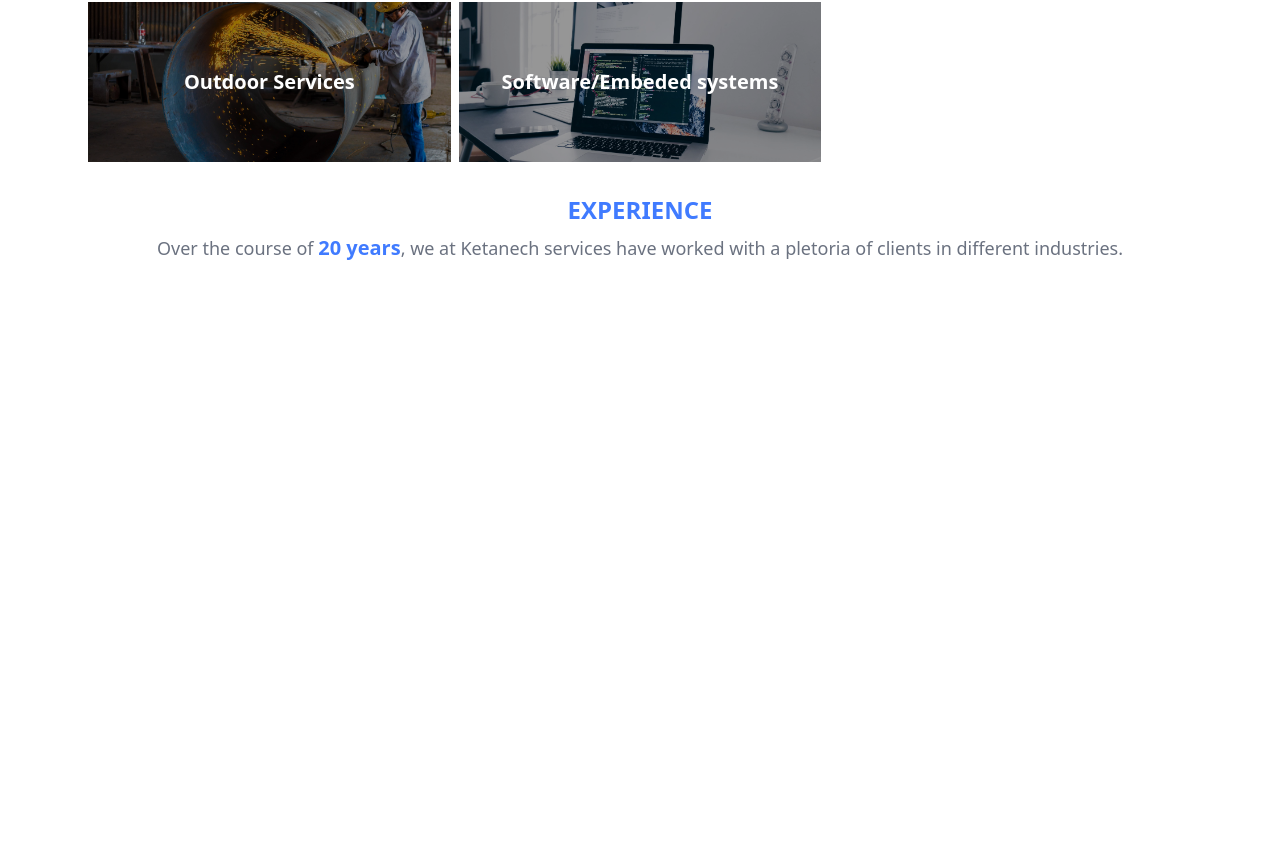
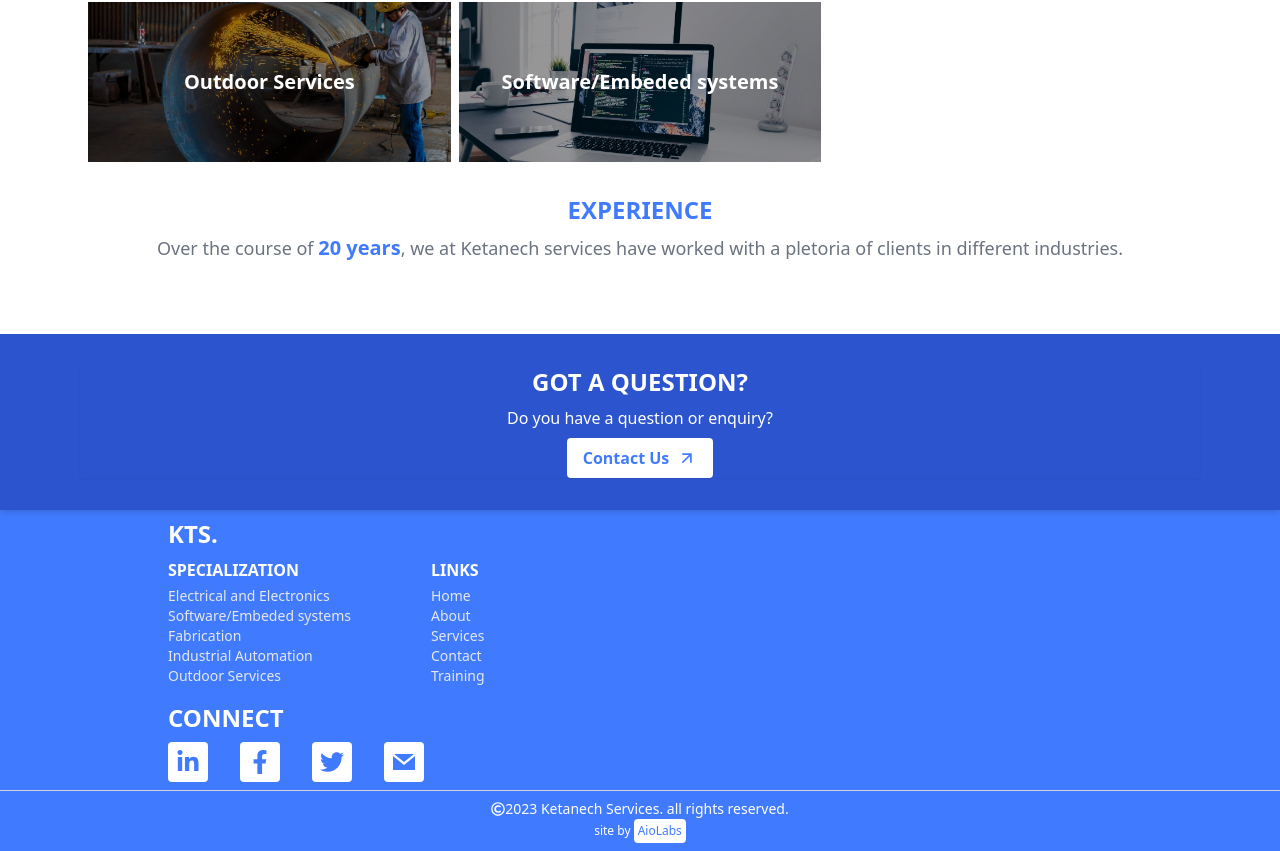
Before and after one commit to Ayothegod/ketanech, a Next.js app: page / in a window 1280 px wide. Shown: the part 1158-2009 px from the top of the page. Before the commit the page ends 1492 px from the top, so only its background shows below. Built offline with nearby package versions, Linux system fonts and the light colour scheme.

Commit message:
add footer

```diff
--- a/components/Body.jsx
+++ b/components/Body.jsx
@@ -1,3 +1,4 @@
+import Footer from "./Footer"
 import Mission from "./Mission"
 import WhatWeDo from "./WhatWeDo"
 import Works from "./Works"
@@ -8,6 +9,7 @@ const Body = () => {
       <Mission/>
       <WhatWeDo/>
       <Works/>
+      <Footer/>
     </div>
   )
 }
--- a/components/Footer.jsx
+++ b/components/Footer.jsx
@@ -0,0 +1,84 @@
+import Link from "next/link"
+import { IoMdArrowForward } from "react-icons/io"
+import { FaLinkedinIn } from "react-icons/fa"
+import { FaFacebookF } from "react-icons/fa"
+import { FaTwitter } from "react-icons/fa"
+import { FaRegCopyright } from "react-icons/fa"
+import { GrMail } from "react-icons/gr"
+
+const Footer = () => {
+    return (
+        <div className=" bg-blue text-white">
+            <div className="bg-blue-dark py-8 shadow-md">
+                <div className="max-w-[70rem] mx-auto text-center shadow-sm">
+                    <h2 className=" text-2xl font-semibold uppercase mb-2 ">Got a question?</h2>
+                    <p>Do you have a question or enquiry?</p>
+                    <div className="grid place-items-center">
+                        <Link href="/contact">
+                            <button className="bg-white text-blue font-bold flex items-center justify-center py-2 px-4 mt-2 gap-2 transition-all rounded hover:bg-blue hover:text-white">Contact Us
+                                <IoMdArrowForward className="text-xl -rotate-45" /></button>
+                        </Link>
+                    </div>
+                </div>
+            </div>
+            <div className="max-w-[60rem] mx-auto p-2 ">
+                <h2 className="text-2xl font-bold uppercase mb-2 ">KTS.</h2>
+                <div className="flex gap-20">
+                    <div>
+                        <h3 className="uppercase font-semibold mb-1">specialization</h3>
+                        <ul className="text-gray-200 text-sm">
+                            <Link href="/"><li>Electrical and Electronics</li></Link>
+                            <Link href="/"><li>Software/Embeded systems</li></Link>
+                            <Link href="/"><li>Fabrication</li></Link>
+                            <Link href="/"><li>Industrial Automation</li></Link>
+                            <Link href="/"><li>Outdoor Services</li></Link>
+                        </ul>
+                    </div>
+                    <div>
+                        <h3 className="uppercase font-semibold mb-1">Links</h3>
+                        <ul className="text-gray-200 text-sm">
+                            <Link href="/"><li>Home</li></Link>
+                            <Link href="/"><li>About</li></Link>
+                            <Link href="/"><li>Services</li></Link>
+                            <Link href="/"><li>Contact</li></Link>
+                            <Link href="/"><li>Training</li></Link>
+                        </ul>
+                    </div>
+                </div>
+                <div className="mt-4">
+                    <h2 className="text-2xl font-bold uppercase mb-2 ">CONNECT</h2>
+                    <div className="flex gap-8">
+                        <div>
+                            <Link href="/">
+                                <button className="p-2 bg-white text-blue rounded transition-colors duration-300 hover:bg-sky hover:text-white "><FaLinkedinIn className="text-xl sm:text-2xl" /></button>
+                            </Link>
+                        </div>
+                        <div>
+                            <Link href="/">
+                                <button className="p-2 bg-white text-blue rounded transition-colors duration-300 hover:bg-blue-dark hover:text-white"><FaFacebookF className="text-xl sm:text-2xl" /></button>
+                            </Link>
+                        </div>
+                        <div>
+                            <Link href="/">
+                                <button className="p-2 bg-white text-blue rounded transition-colors duration-300 hover:bg-sky hover:text-white"><FaTwitter className="text-xl sm:text-2xl" /></button>
+                            </Link>
+                        </div>
+                        <div>
+                            <Link href="/">
+                                <button className="p-2 bg-white text-blue rounded transition-colors duration-300 hover:bg-red-600 hover:text-white"><GrMail className="text-xl sm:text-2xl" /></button>
+                            </Link>
+                        </div>
+                    </div>
+                </div>
+            </div>
+            <div className="border-t border-t-gray-300 flex flex-col items-center justify-center py-2">
+                <p className="flex items-center text-sm"><FaRegCopyright /> 2023 Ketanech Services. all rights reserved. </p>
+                <p className="text-xs">site by <Link href="https://ayomide.me">
+                    <button className="bg-white text-blue p-1 rounded hover:text-white hover:bg-purple-600">AioLabs</button>
+                </Link></p>
+            </div>
+        </div>
+    )
+}
+
+export default Footer
--- a/components/Header.jsx
+++ b/components/Header.jsx
@@ -23,14 +23,14 @@ const Header = () => {
 
         <ul className="bg-neutral-100 absolute sm:static right-0 top-0 sm:bg-white h-screen sm:h-auto w-[80vw] sm:w-auto ">
           <div className="bg-white grid place-items-end shadow p-3 sm:hidden">
-            <GrClose className="text-2xl cursor-pointer" onClick={() => setMenu(!menu)} />
+            <GrClose className="text-2xl cursor-pointer text-blue" onClick={() => setMenu(!menu)} />
           </div>
           <div className=" gap-1 font-semibold flex flex-col sm:flex-row  px-2 py-2 sm:py-0 mt-4 sm:mt-0 text-neutral-500">
-            <Link href="/"><li className="bg-white p-3 shadow-sm flex items-center justify-between">Home<IoMdArrowForward className="sm:hidden text-xl"/></li></Link>
-            <Link href="/"><li className="bg-white p-3 shadow-sm flex items-center justify-between">About <IoMdArrowForward className="sm:hidden text-xl"/></li></Link>
-            <Link href="/"><li className="bg-white p-3 shadow-sm flex items-center justify-between">Services <IoMdArrowForward className="sm:hidden text-xl"/></li></Link>
-            <Link href="/"><li className="bg-white p-3 shadow-sm flex items-center justify-between">Contact <IoMdArrowForward className="sm:hidden text-xl"/></li></Link>
-            <Link href="/"><li className="bg-white p-3 shadow-sm flex items-center justify-between">Training <IoMdArrowForward className="sm:hidden text-xl"/></li></Link>
+            <Link href="/"><li className="bg-white p-3 shadow-sm flex items-center justify-between">Home<IoMdArrowForward className="sm:hidden text-xl text-blue"/></li></Link>
+            <Link href="/"><li className="bg-white p-3 shadow-sm flex items-center justify-between">About <IoMdArrowForward className="sm:hidden text-xl text-blue"/></li></Link>
+            <Link href="/"><li className="bg-white p-3 shadow-sm flex items-center justify-between">Services <IoMdArrowForward className="sm:hidden text-xl text-blue"/></li></Link>
+            <Link href="/"><li className="bg-white p-3 shadow-sm flex items-center justify-between">Contact <IoMdArrowForward className="sm:hidden text-xl text-blue"/></li></Link>
+            <Link href="/"><li className="bg-white p-3 shadow-sm flex items-center justify-between">Training <IoMdArrowForward className="sm:hidden text-xl text-blue"/></li></Link>
           </div>
           <div className="bg-white mt-4 shadow sm:hidden p-2 mx-2">
             <button className="bg-blue text-white w-full py-2 font-semibold rounded flex items-center gap-2 justify-center">Contact Us <AiFillContainer/></button>
--- a/tailwind.config.js
+++ b/tailwind.config.js
@@ -11,7 +11,7 @@ module.exports = {
     extend: {
       colors: {
         sky: "#1fb6ff",
-        "blue-dark": "#1810ff",
+        "blue-dark": "#1a309f82",
         "blue": "#407bff",
       },
       backgroundImage: {
```
